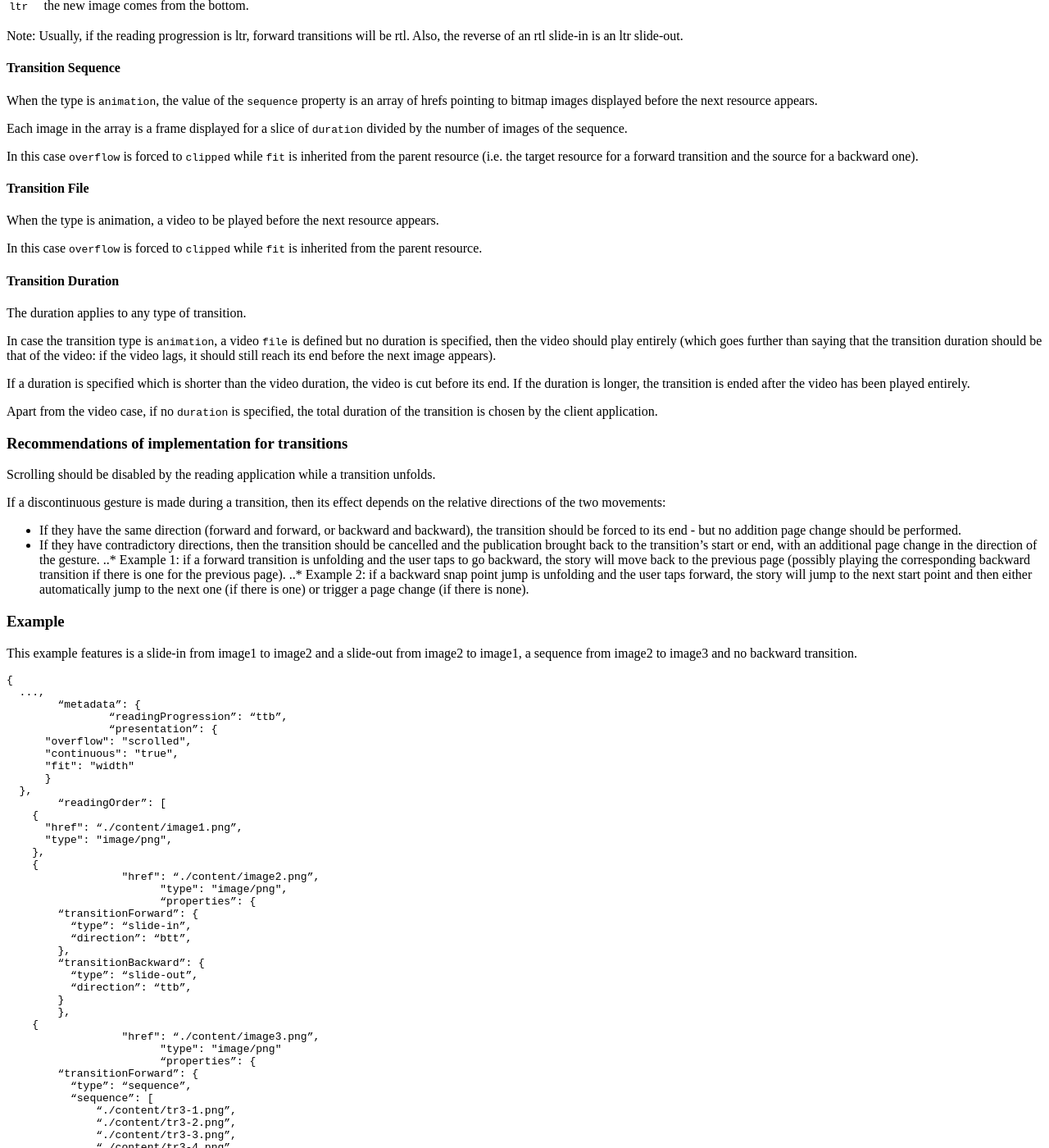
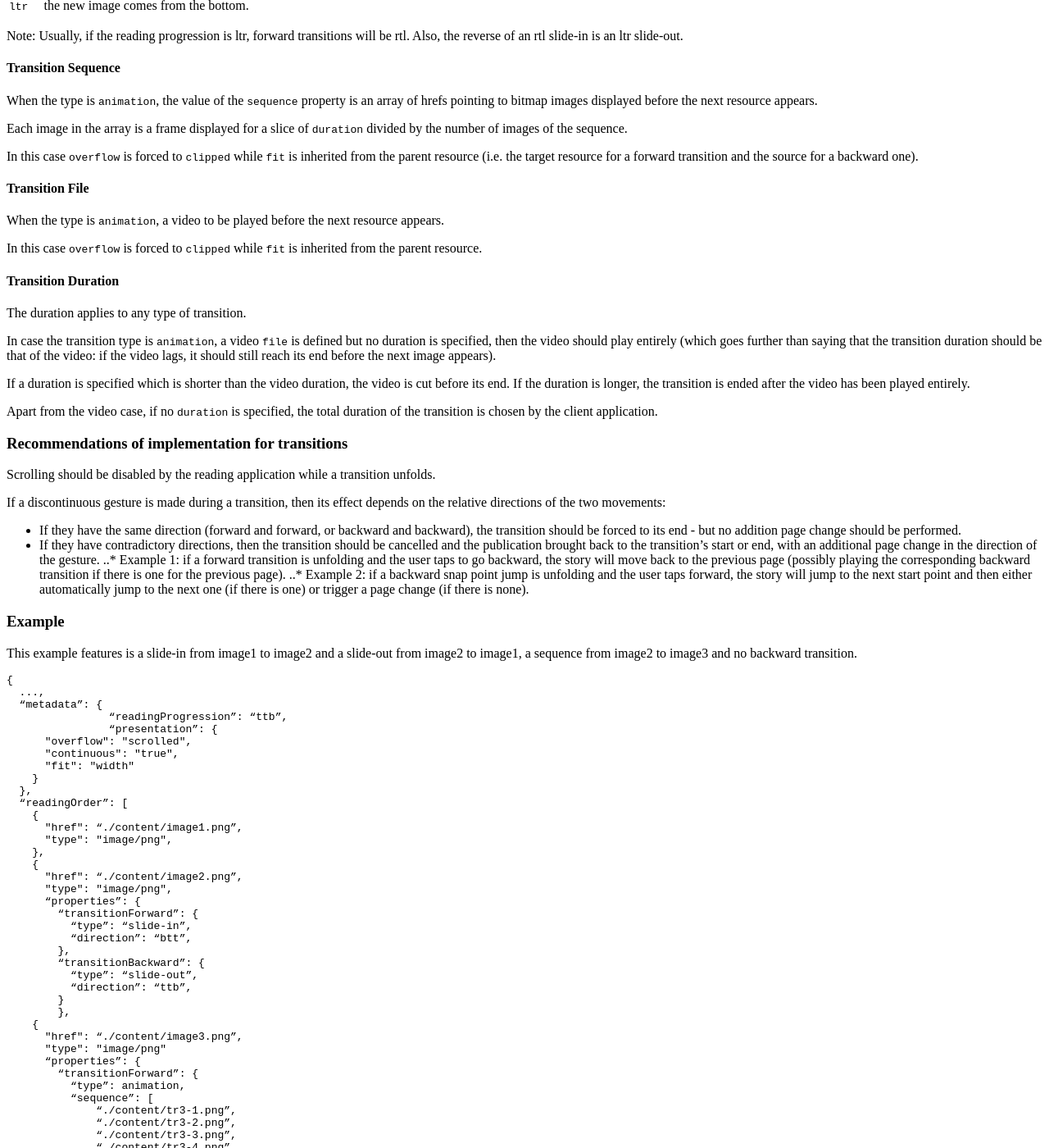
Before and after one commit to readium/webpub-manifest, a Jekyll site: the page built from extensions/divina.md, in a window 1280 px wide and 1400 px high, scrolled down 3909 px. Shown: the whole window at 82% size. Built offline with Jekyll 4.4.1, drawn with Linux system fonts in a browser that asks for light colours; our own code applies the rules of GitHub Pages for plain Markdown files; comment, search, counter and statistics services are not loaded; some of the changed text lies outside the part shown.

Commit message:
Corrections and update sample

````diff
--- a/extensions/divina.md
+++ b/extensions/divina.md
@@ -236,7 +236,7 @@
 
 #### Transition File
 
-When the type is animation, a video to be played before the next resource appears.
+When the type is `animation`, a video to be played before the next resource appears.
 
 In this case `overflow` is forced to `clipped` while `fit` is inherited from the parent resource.
 
@@ -269,23 +269,23 @@
 ```
 {
   ...,
-	“metadata”: {
+  “metadata”: {
 		“readingProgression”: “ttb”,
 		“presentation”: {
       "overflow": "scrolled",
       "continuous": "true",
       "fit": "width"
-      }
+    }
   },
-	“readingOrder”: [
+  “readingOrder”: [
     {
       "href": “./content/image1.png”,
       "type": "image/png",
     },
     {
-		  "href": “./content/image2.png”,
-			"type": "image/png",
-			“properties”: {
+      "href": “./content/image2.png”,
+      "type": "image/png",
+      “properties”: {
         “transitionForward”: {
           “type”: “slide-in”,
           “direction”: “btt”,
@@ -296,11 +296,11 @@
         }
   	},
     {
-		  "href": “./content/image3.png”,
-			"type": "image/png"
-			“properties”: {
+      "href": “./content/image3.png”,
+      "type": "image/png"
+      “properties”: {
         “transitionForward”: {
-          “type”: “sequence”,
+          “type”: animation,
           “sequence”: [
               “./content/tr3-1.png”,
               “./content/tr3-2.png”,
@@ -309,6 +309,17 @@
               “./content/tr3-5.png”
           ],
           “duration”: 500
+        }
+      }
+    },
+    {
+      "href": “./content/image4.png”,
+      "type": "image/png"
+      “properties”: {
+        “transitionForward”: {
+          “type”: "animation",
+          file: “./content/tr4.mp4”,
+          “duration”: 1000
         }
       }
     }
````
